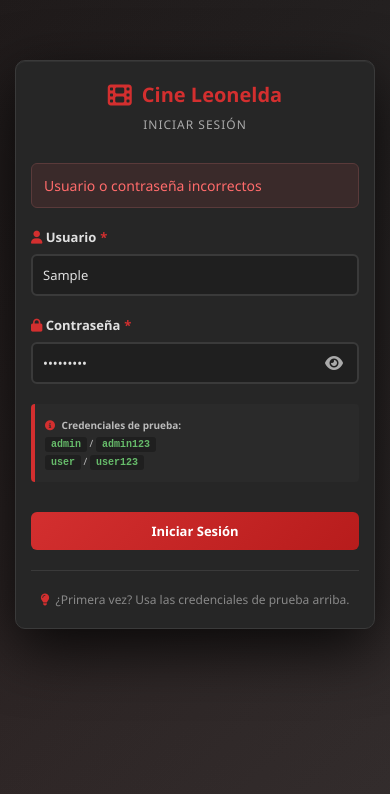
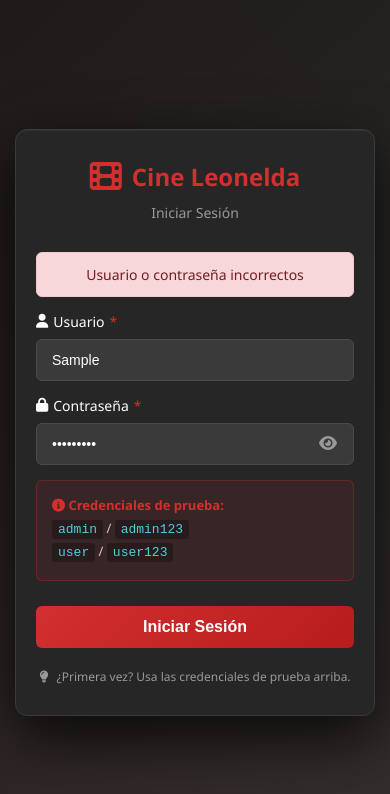
Before and after one commit to Sharikj15/cine_leonelda, a plain HTML site: page login/index.html in a window 390 px wide. Both pictures are taken after typing "Sample", "Sample123" into the empty fields and a click on the button "Iniciar Sesión". Drawn offline with Linux system fonts and the light colour scheme.

Commit message:
Implementar formulario de inicio de sesión y estilos; agregar estilos de menú y página de contacto; refactorizar importaciones CSS y funcionalidad JavaScript.

```diff
--- a/css/components/login.css
+++ b/components/login-form/login-form.css
@@ -99,53 +99,12 @@
 }
 
 .login-header p {
-    margin: 8px 0 0 0;
-    color: #aaa;
+    margin: 10px 0 0 0;
+    color: #999;
     font-size: 14px;
-    text-transform: uppercase;
-    letter-spacing: 1px;
 }
 
-.status-message,
-.error-message,
-.success-message {
-    padding: 12px;
-    border-radius: 6px;
-    margin-bottom: 20px;
-    font-size: 14px;
-    animation: fadeIn 0.3s ease-in;
-    display: flex;
-    align-items: center;
-    gap: 8px;
-}
-
-@keyframes fadeIn {
-    from {
-        opacity: 0;
-    }
-    to {
-        opacity: 1;
-    }
-}
-
-.status-message {
-    background-color: #3a3a3a;
-    color: #ffb74d;
-    border: 1px solid #5a4a3a;
-}
-
-.error-message {
-    background-color: #3a2a2a;
-    color: #ff6b6b;
-    border: 1px solid #5a3a3a;
-}
-
-.success-message {
-    background-color: #2a3a2a;
-    color: #66bb6a;
-    border: 1px solid #3a5a3a;
-}
-
+/* Formulario */
 .login-form {
     display: flex;
     flex-direction: column;
@@ -159,16 +118,18 @@
 }
 
 .form-group label {
+    color: #fff;
+    font-size: 14px;
+    font-weight: 500;
     display: flex;
     align-items: center;
-    gap: 4px;
-    font-weight: 600;
-    color: #e0e0e0;
-    font-size: 14px;
+    gap: 5px;
 }
 
-.form-group label i {
-    color: #d32f2f;
+.label-text {
+    display: flex;
+    align-items: center;
+    gap: 5px;
 }
 
 .required {
@@ -176,41 +137,37 @@
 }
 
 .input-wrapper {
-    position: relative;
     display: flex;
     align-items: center;
+    position: relative;
 }
 
 .input-wrapper input {
     width: 100%;
-    padding: 12px 40px 12px 12px;
-    border: 2px solid #3a3a3a;
+    padding: 12px 40px 12px 15px;
+    background: #3a3a3a;
+    border: 1px solid #4a4a4a;
     border-radius: 6px;
+    color: #fff;
     font-size: 14px;
     transition: all 0.3s ease;
-    background-color: #1f1f1f;
-    color: #e0e0e0;
-    font-family: inherit;
-}
-
-.input-wrapper input::placeholder {
-    color: #666;
 }
 
 .input-wrapper input:focus {
     outline: none;
     border-color: #d32f2f;
-    background-color: #252525;
-    box-shadow: 0 0 0 3px rgba(211, 47, 47, 0.15);
+    box-shadow: 0 0 0 3px rgba(211, 47, 47, 0.1);
 }
 
-.input-wrapper input.field-error {
-    border-color: #ff6b6b;
-    background-color: #2a2020;
+.input-wrapper input::placeholder {
+    color: #999;
 }
 
-.input-wrapper input.field-error:focus {
-    box-shadow: 0 0 0 3px rgba(255, 107, 107, 0.15);
+.input-icon {
+    position: absolute;
+    right: 12px;
+    font-size: 16px;
+    pointer-events: none;
 }
 
 .toggle-password {
@@ -218,81 +175,110 @@
     right: 12px;
     background: none;
     border: none;
+    color: #999;
     cursor: pointer;
-    padding: 4px;
-    display: flex;
-    align-items: center;
-    justify-content: center;
     font-size: 16px;
-    color: #aaa;
-    transition: color 0.2s;
-    z-index: 10;
+    padding: 5px;
+    transition: color 0.3s ease;
 }
 
 .toggle-password:hover {
-    color: #d32f2f;
+    color: #fff;
 }
 
 .field-error-message {
-    color: #ff6b6b;
+    display: none;
+    color: #ef5350;
     font-size: 12px;
-    display: none;
-    width: 100%;
-    margin-top: 4px;
+    margin-top: -5px;
 }
 
 .field-error-message.show {
     display: block;
 }
 
+.input-wrapper input.error {
+    border-color: #ef5350;
+}
+
+/* Mensajes */
+.status-message,
+.error-message,
+.success-message {
+    padding: 12px;
+    border-radius: 6px;
+    font-size: 14px;
+    text-align: center;
+    margin-bottom: 15px;
+}
+
+.status-message {
+    background: #337ab7;
+    color: #fff;
+    border: 1px solid #2e5f8a;
+}
+
+.error-message {
+    background: #f8d7da;
+    color: #721c24;
+    border: 1px solid #f5c6cb;
+}
+
+.success-message {
+    background: #d4edda;
+    color: #155724;
+    border: 1px solid #c3e6cb;
+}
+
+/* Info de Demo */
 .demo-info {
-    background-color: #2a2a2a;
-    border-left: 4px solid #d32f2f;
-    padding: 12px;
-    border-radius: 4px;
-    font-size: 12px;
-    color: #bbb;
+    background: rgba(211, 47, 47, 0.1);
+    border: 1px solid rgba(211, 47, 47, 0.3);
+    padding: 15px;
+    border-radius: 6px;
+    font-size: 13px;
+    color: #ccc;
 }
 
 .demo-info p {
-    margin: 6px 0;
+    margin: 5px 0;
 }
 
-.demo-info i {
+.demo-info p:first-child {
+    margin-top: 0;
     color: #d32f2f;
-    margin-right: 4px;
+    font-weight: bold;
 }
 
 .demo-info code {
-    background-color: #1f1f1f;
+    background: rgba(0, 0, 0, 0.3);
     padding: 2px 6px;
     border-radius: 3px;
+    color: #4dd0e1;
     font-family: 'Courier New', monospace;
-    color: #66bb6a;
-    font-weight: 600;
 }
 
+/* Botón de Submit */
 .login-button {
-    padding: 12px;
     background: linear-gradient(135deg, #d32f2f 0%, #b71c1c 100%);
-    color: white;
+    color: #fff;
     border: none;
+    padding: 12px 20px;
     border-radius: 6px;
     font-size: 16px;
-    font-weight: 600;
+    font-weight: bold;
     cursor: pointer;
     transition: all 0.3s ease;
     display: flex;
     align-items: center;
     justify-content: center;
-    gap: 8px;
+    gap: 10px;
     margin-top: 10px;
-    font-family: inherit;
 }
 
 .login-button:hover {
     transform: translateY(-2px);
-    box-shadow: 0 5px 20px rgba(211, 47, 47, 0.4);
+    box-shadow: 0 8px 16px rgba(211, 47, 47, 0.3);
 }
 
 .login-button:active {
@@ -300,97 +286,53 @@
 }
 
 .login-button:disabled {
-    opacity: 0.7;
+    background: #666;
     cursor: not-allowed;
     transform: none;
 }
 
 .button-loader {
-    display: inline-flex;
-    align-items: center;
-    gap: 4px;
+    width: 16px;
+    height: 16px;
+    border: 2px solid rgba(255, 255, 255, 0.3);
+    border-top-color: #fff;
+    border-radius: 50%;
+    animation: spin 1s linear infinite;
 }
 
+@keyframes spin {
+    to {
+        transform: rotate(360deg);
+    }
+}
+
+/* Footer del Login */
 .login-footer {
     text-align: center;
     margin-top: 20px;
-    padding-top: 20px;
-    border-top: 1px solid #3a3a3a;
+    font-size: 12px;
 }
 
 .login-hint {
+    color: #999;
     margin: 0;
-    color: #888;
-    font-size: 12px;
-    display: flex;
-    align-items: center;
-    justify-content: center;
-    gap: 6px;
 }
 
 .login-hint i {
-    color: #d32f2f;
+    margin-right: 5px;
 }
 
-/* Responsive Login */
-@media (max-width: 768px) {
+/* Responsive */
+@media (max-width: 480px) {
     .login-card {
-        max-width: 100%;
-        padding: 30px 25px;
-        border-radius: 10px;
+        padding: 30px 20px;
     }
 
     .login-header h2 {
         font-size: 24px;
     }
 
-    .login-header p {
-        font-size: 12px;
-    }
-
-    .demo-info {
-        font-size: 11px;
-    }
-
-    .login-button {
-        font-size: 14px;
+    .login-form {
+        gap: 15px;
     }
 }
-
-@media (max-width: 480px) {
-    .login-card {
-        padding: 20px 15px;
-    }
-
-    .login-header h2 {
-        font-size: 20px;
-    }
-
-    .login-header h2 i {
-        font-size: 24px;
-    }
-
-    .form-group label {
-        font-size: 13px;
-    }
-
-    .input-wrapper input {
-        padding: 10px 35px 10px 10px;
-        font-size: 13px;
-    }
-
-    .demo-info {
-        font-size: 10px;
-        padding: 10px;
-    }
-
-    .demo-info p {
-        margin: 4px 0;
-    }
-
-    .login-button {
-        padding: 10px;
-        font-size: 13px;
-        gap: 6px;
-    }
-}
--- a/css/components/sidebar.css
+++ b/components/sidebar/sidebar.css
@@ -33,6 +33,6 @@
     font-weight: bold;
 }
 
-.sidebar ul li a:hover {
+.sidebar ul li a:hover,.sidebar h2 a :hover {
     text-decoration: underline;
 }
--- a/css/components/loading.css
+++ /dev/null
@@ -1,29 +0,0 @@
-/* Estilos de Loading */
-
-.loading {
-    display: flex;
-    flex-direction: column;
-    align-items: center;
-    justify-content: center;
-    padding: 40px;
-    text-align: center;
-}
-
-.spinner {
-    width: 40px;
-    height: 40px;
-    border: 4px solid #f3f3f3;
-    border-top: 4px solid #d32f2f;
-    border-radius: 50%;
-    animation: spin 1s linear infinite;
-    margin-bottom: 10px;
-}
-
-@keyframes spin {
-    0% {
-        transform: rotate(0deg);
-    }
-    100% {
-        transform: rotate(360deg);
-    }
-}
--- a/css/components/responsive.css
+++ /dev/null
@@ -1,36 +0,0 @@
-/* Estilos de Responsividad General */
-
-@media (max-width: 768px) {
-    .hamburger {
-        display: flex;
-    }
-
-    .main-content {
-        flex-direction: column;
-    }
-
-    .sidebar {
-        position: fixed;
-        top: 50px;
-        right: 0;
-        height: calc(100vh - 60px);
-        transform: translateX(100%);
-        z-index: 999;
-    }
-
-    .sidebar.open {
-        transform: translateX(0);
-    }
-
-    .close-btn {
-        display: block;
-    }
-
-    .content {
-        padding: 15px;
-    }
-
-    .overlay.show {
-        display: block;
-    }
-}
--- a/css/components/general.css
+++ b/css/general.css
@@ -1,4 +1,3 @@
-/* Estilos Generales - Cine Leonelda */
 
 * {
     box-sizing: border-box;
--- a/css/index.css
+++ b/css/index.css
@@ -1,11 +1,11 @@
+@import url("./general.css");
+@import url("../components/header/header.css");
+@import url("../components/products/products.css");
+@import url("../components/footer/footer.css");
+@import url("../components/sidebar/sidebar.css");
+@import url("../components/loading/loading.css");
 
-@import url("./components/header/header.css");
-@import url("./components/general.css");
-@import url("./components/products.css");
-@import url("./components/menu.css");
-@import url("./components/contact.css");
-@import url("../components/footer/footer.css");
-@import url("./components/sidebar.css");
-@import url("./components/loading.css");
-@import url("./components/login.css");
-@import url("./components/responsive.css");
+/* Pages */
+@import url("../menu/menu.css");
+@import url("../contacto/contact.css");
+@import url("../components/login-form/login-form.css");
--- a/js/main.js
+++ b/js/main.js
@@ -19,7 +19,7 @@
         await Promise.all([
             CargarComponente('../components/header/header.html', 'header'),
             CargarComponente('../components/footer/footer.html', 'footer'),
-            CargarComponente('../components/sidebar.html', 'sidebar')
+            CargarComponente('../components/sidebar/sidebar.html', 'sidebar')
         ]);
 
         if (typeof authManager !== 'undefined' && authManager.isAuthenticated()) {
--- a/css/components/menu.css
+++ b/menu/menu.css
@@ -1,5 +1,3 @@
-/* Estilos de Menú */
-
 #menuContainer {
     display: grid;
     grid-template-columns: repeat(auto-fill, minmax(280px, 1fr));
```
Also changed, not shown: contacto/index.html (+3 -1 lines), index.html (+4 -3 lines), js/menu.js (+4 -4 lines), menu/index.html (+2 -0 lines), components/login-form/login-form.html (line endings or trailing spaces), components/products/products.css (renamed from css/components/products.css), components/sidebar/sidebar.html (renamed from components/sidebar.html), contacto/contact.css (renamed from css/components/contact.css).
